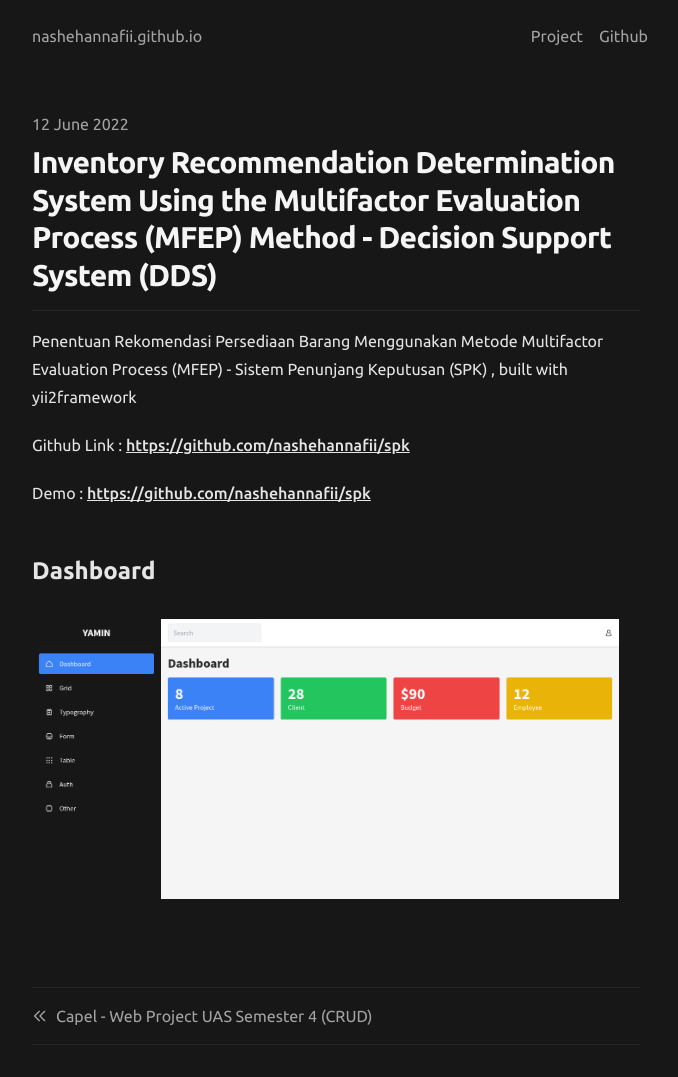
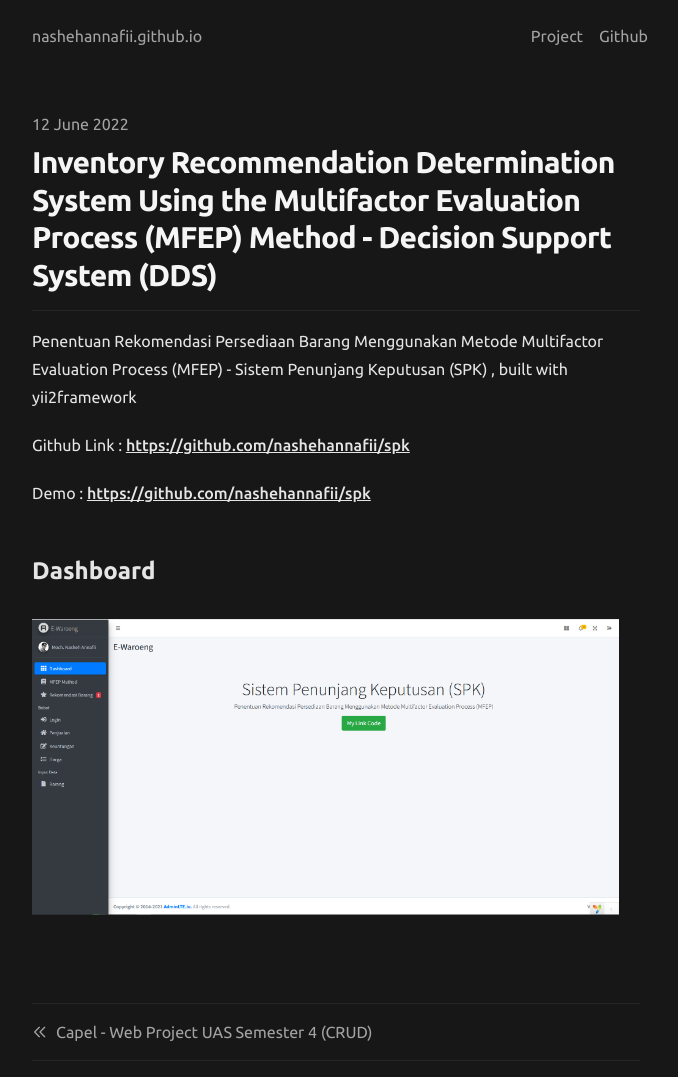
Before and after one commit to nashehannafii/nasheh.github.io, a Jekyll site: the page built from _projects/uas6.md, in a window 1280 px wide. Shown: the whole page, without its empty margins (304-982 px from the left). Built offline with Jekyll 4.4.1, drawn with Linux system fonts in a browser that asks for light colours.

Commit message:
[Update SPK]

```diff
--- a/_projects/uas6.md
+++ b/_projects/uas6.md
@@ -12,4 +12,4 @@ Demo : [https://github.com/nashehannafii/spk](https://github.com/nashehannafii/s
 
 ## Dashboard
 
-![Dashboard](/assets/projects/yamin/dashboard.png)
+![Dashboard](/assets/projects/spk/dashboard.PNG)
```
Also changed, not shown: assets/projects/spk/dashboard.PNG (added).
